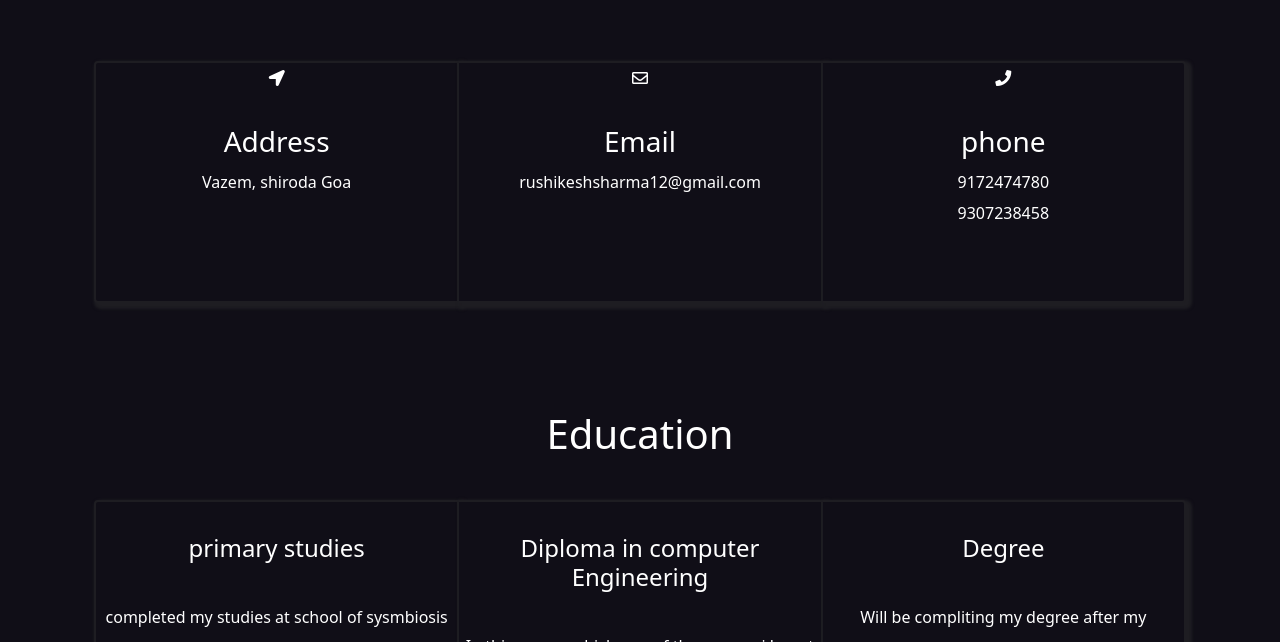
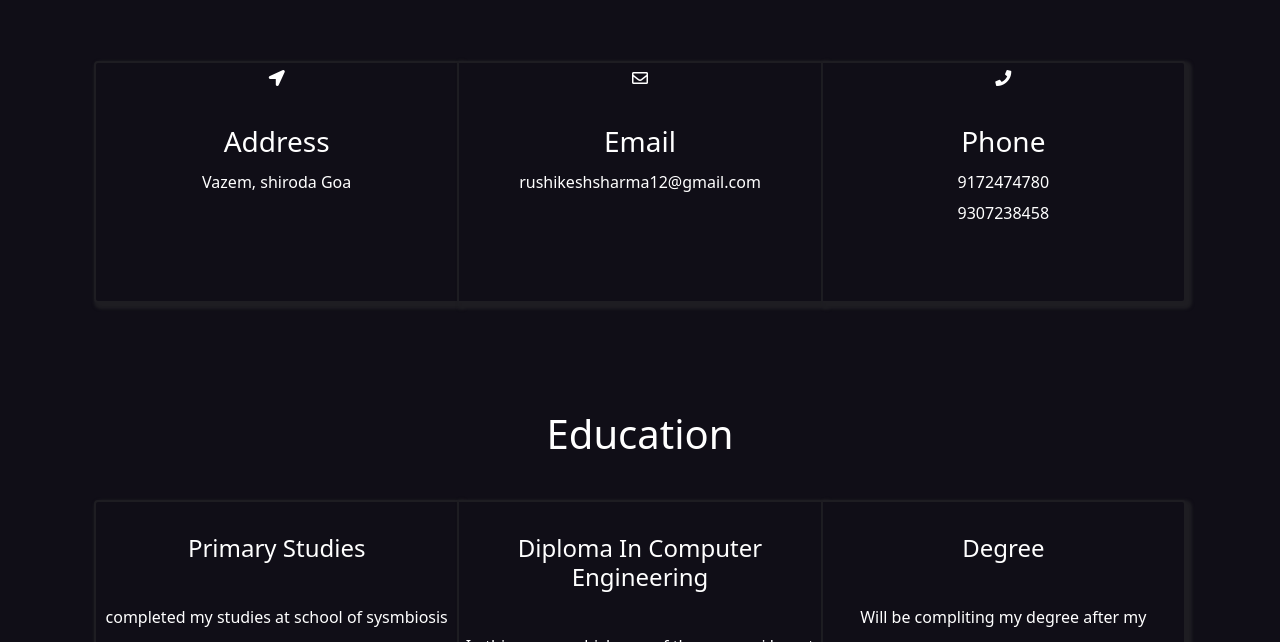
Before and after one commit to Rushikesh38/Rushikesh.github.io, a plain HTML site: page index.html in a window 1280 px wide. Shown: the part 1603-2245 px from the top of the page. Drawn offline with Linux system fonts and the light colour scheme.

Commit message:
sixth change

```diff
--- a/index.html
+++ b/index.html
@@ -161,7 +161,7 @@
                                 <i class="fa fa-phone"></i>
                             </center>
                             <br>
-                            <h3 class="contact-heading">phone</h3>
+                            <h3 class="contact-heading">Phone</h3>
                             <p class="talent-p" style="text-align: center; ">9172474780 <br> 9307238458</p>
                         </div>
                     </div>
@@ -179,14 +179,14 @@
                     <div class="card-group">
                         <div class="card" style="text-align: center;">
                             <center>
-                                <h4 style="margin-top: 2rem;">primary studies </h4>
+                                <h4 style="margin-top: 2rem;">Primary Studies </h4>
                                 <br>
                                 <p>completed my studies at school of sysmbiosis which is located at shiroda</p>
                             </center>
                         </div>
                         <div class="card" style="text-align: center;">
                             <center>
-                                <h4 style="margin-top: 2rem;"> Diploma in computer Engineering </h4>
+                                <h4 style="margin-top: 2rem;"> Diploma In Computer Engineering </h4>
                                 <br>
                                 <p>In this course which was of three years i learnt a lot comapre to my schools...like
                                     all the technical skills and requiremet which industry needed</p>
@@ -206,10 +206,6 @@
 
         <h1 style="text-align: center; margin-top: 6rem;">PORTFOLIO</h1> <br> <br>
         <p style="text-align: center;"> <b>Will be live when it is done .. which i am currently working on it</b></p>
-
-
-
-
     </div>
 
 </body>
```
